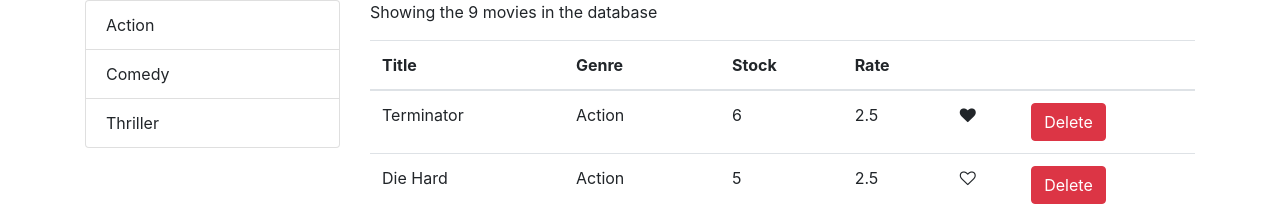
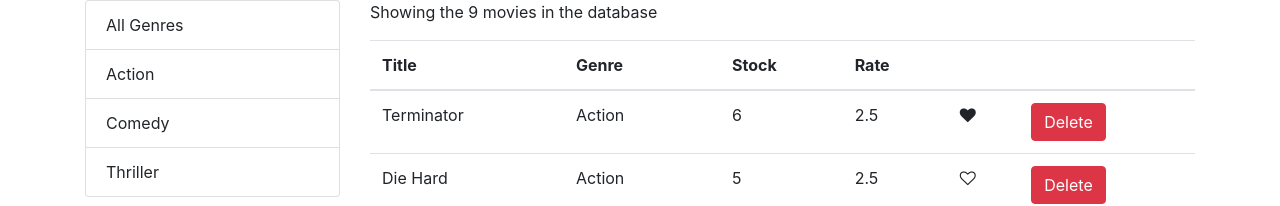
Before and after one commit to hinlocaesar/vidly, a React (Create React App) app in the folder vidly/: page / in a window 1280 px wide. Shown: the top 206 px of the page. Built offline with nearby package versions, Linux system fonts and the light colour scheme.

Commit message:
Added filter for all genres

```diff
--- a/vidly/src/component/Movies.jsx
+++ b/vidly/src/component/Movies.jsx
@@ -14,7 +14,8 @@
   };
 
   componentDidMount() {
-    this.setState({ movies: getMovies(), genre: getGenres() });
+    const genres = [{ name: "All Genres" }, ...getGenres()];
+    this.setState({ movies: getMovies(), genre: genres });
   }
 
   handleLike = (movie) => {
@@ -50,9 +51,10 @@
     } = this.state;
     if (count === 0) return <p>There are no movies in the database</p>;
 
-    const filtered = selectedGenre
-      ? allMovies.filter((m) => m.genre._id === selectedGenre._id)
-      : allMovies;
+    const filtered =
+      selectedGenre && selectedGenre._id
+        ? allMovies.filter((m) => m.genre._id === selectedGenre._id)
+        : allMovies;
 
     const movies = paginate(filtered, currentPage, pageSize);
     return (
```
